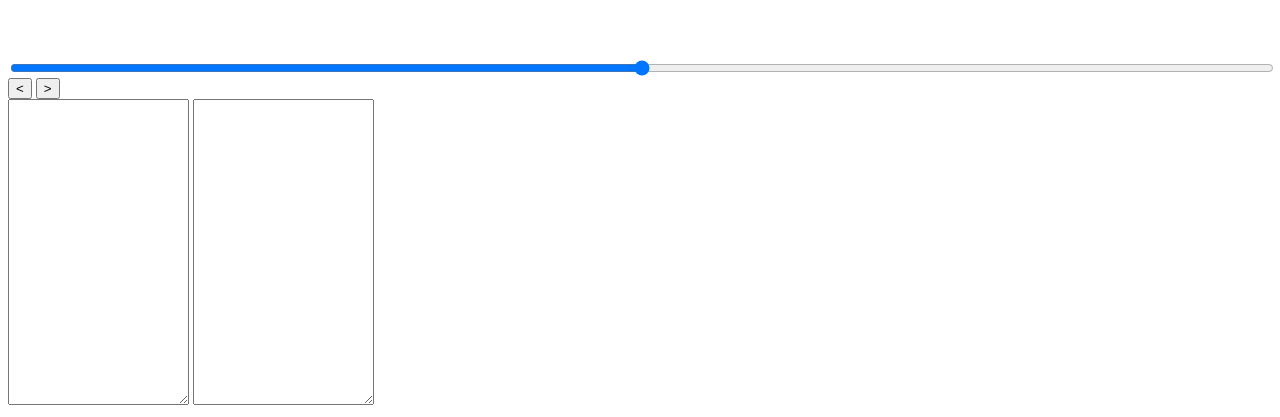
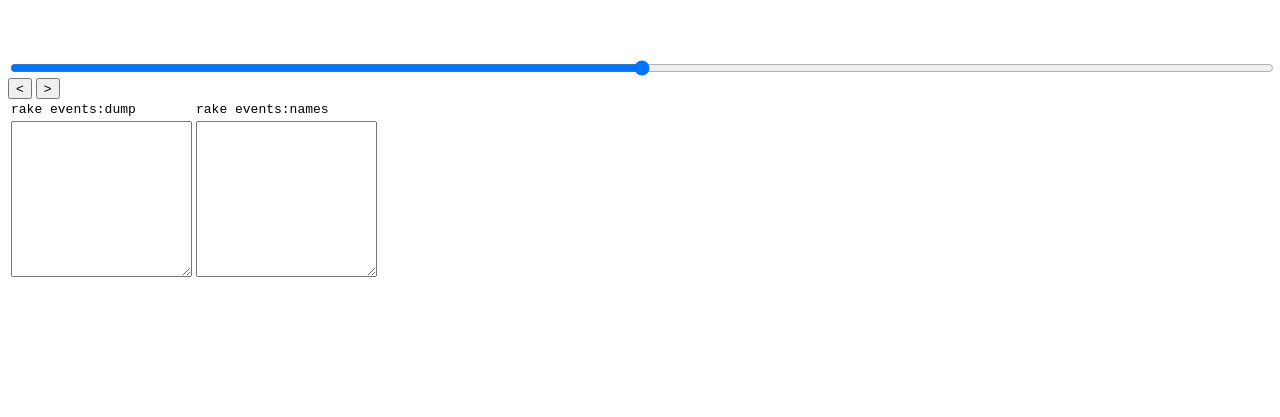
Before and after one commit to bqqbarbhg/eventgraph, a plain HTML site: page index.html in a window 1280 px wide. Shown: the part 670-1087 px from the top of the page. After the commit the page ends 958 px from the top, so only its background shows below. Drawn offline with nearby package versions, Linux system fonts and the light colour scheme.

Commit message:
Add labels to text boxes

```diff
--- a/index.html
+++ b/index.html
@@ -32,8 +32,16 @@
 	<button id="nextev">&gt;</button>
 	<span id="timedisplay"></span>
 </div>
-<textarea id="graphsrc" rows="20" cols="20"></textarea>
-<textarea id="namessrc" rows="20" cols="20"></textarea>
+<table>
+	<tr>
+		<td><code>rake events:dump</code></td>
+		<td><code>rake events:names</code></td>
+	</tr>
+	<tr>
+		<td><textarea id="graphsrc" rows="10" cols="20"></textarea></td>
+		<td><textarea id="namessrc" rows="10" cols="20"></textarea></td>
+	</tr>
+</table>
 
 <script src="https://cdnjs.cloudflare.com/ajax/libs/d3/3.5.16/d3.js"></script>
 <script src="script.js"></script>
```
